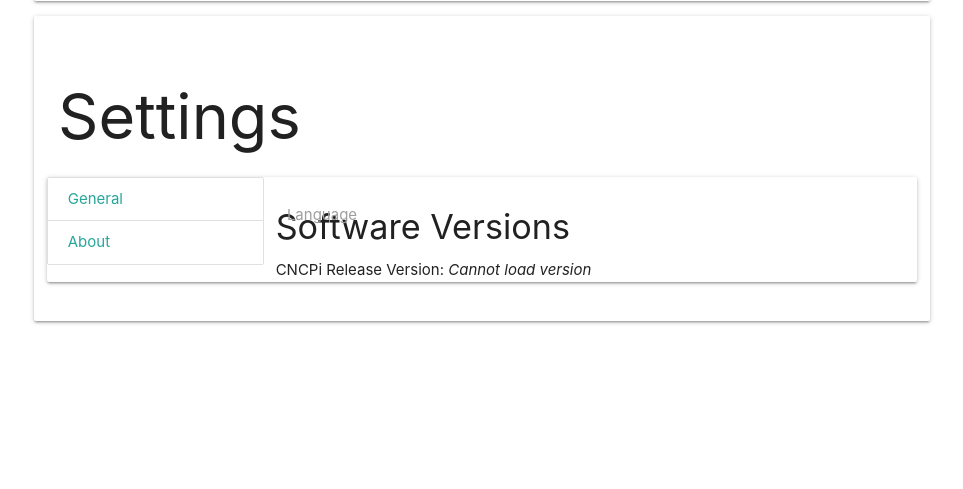
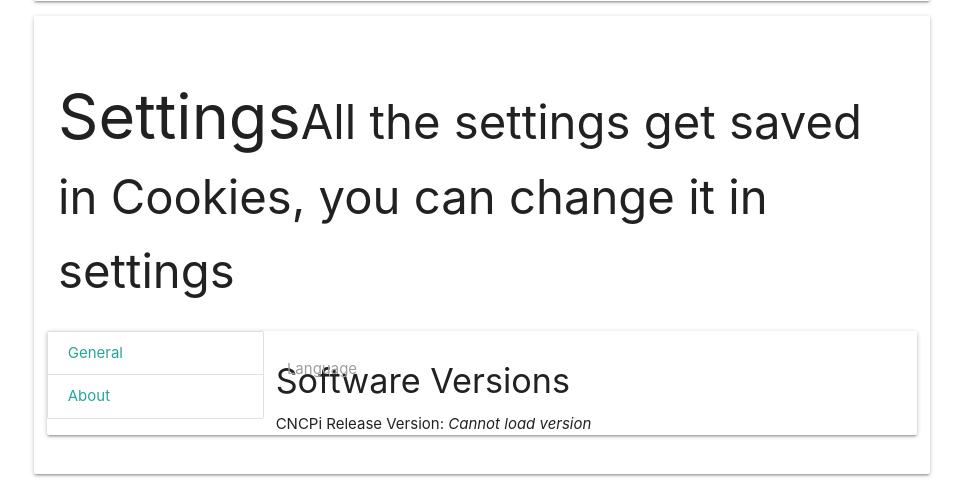
Before and after one commit to ArnyminerZ/CNCPi, a PHP site: page / in a window 1280 px wide. Shown: the part 1132-1621 px from the top of the page, without its empty margins (158-1121 px from the left). Before the commit the page ends 1456 px from the top, so only its background shows below. Run offline with PHP 8.4, Linux system fonts and the light colour scheme; some libraries are stand-ins or nearby versions.

Commit message:
Added info text to settings
It shows where the settings get saved

```diff
--- a/Web/index.php
+++ b/Web/index.php
@@ -364,7 +364,7 @@
 <div id="settings-tab" class="col s12">
     <div class="container">
         <div class="card-panel">
-            <h1><?php echo _SETTINGS; ?></h1>
+            <h1><?php echo _SETTINGS; ?><small><?php echo str_replace("&sl", _COOKIES, _COOKIES_SAVE); ?></small></h1>
             <div class="card-panel row settings-tabcontrol">
                 <div class="col s3 header">
                     <div class="collection">
--- a/Web/lang/en.php
+++ b/Web/lang/en.php
@@ -46,3 +46,7 @@
 define("_CREATE", "Create");
 
 define("_CHOOSE_LANGUAGE", "Choose your language");
+
+define("_COOKIES_SAVE", "All the settings get saved in &sl, you can change it in settings");
+define("_COOKIES", "Cookies");
+define("_SERVER", "Server");
```
Also changed, not shown: 1 other file.
